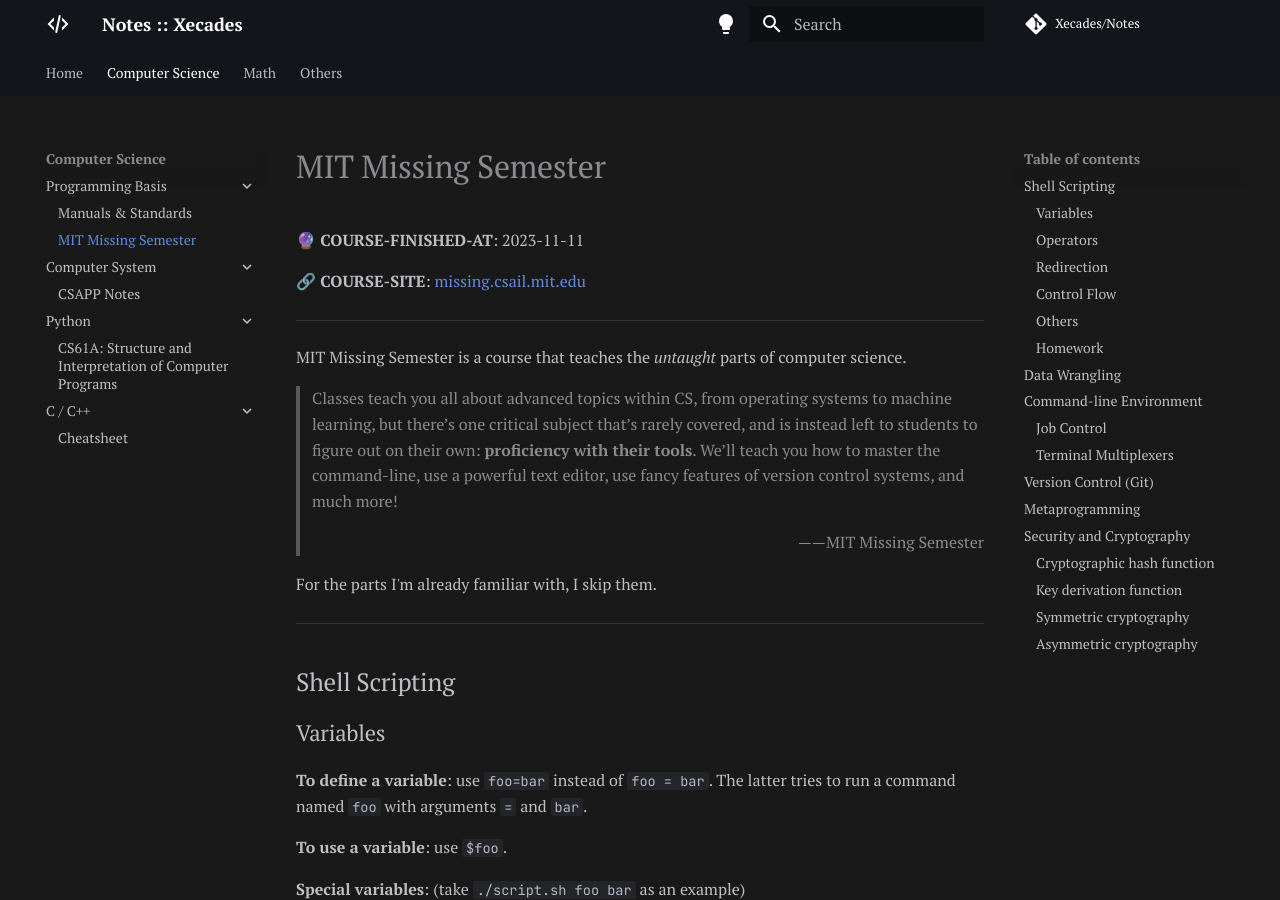
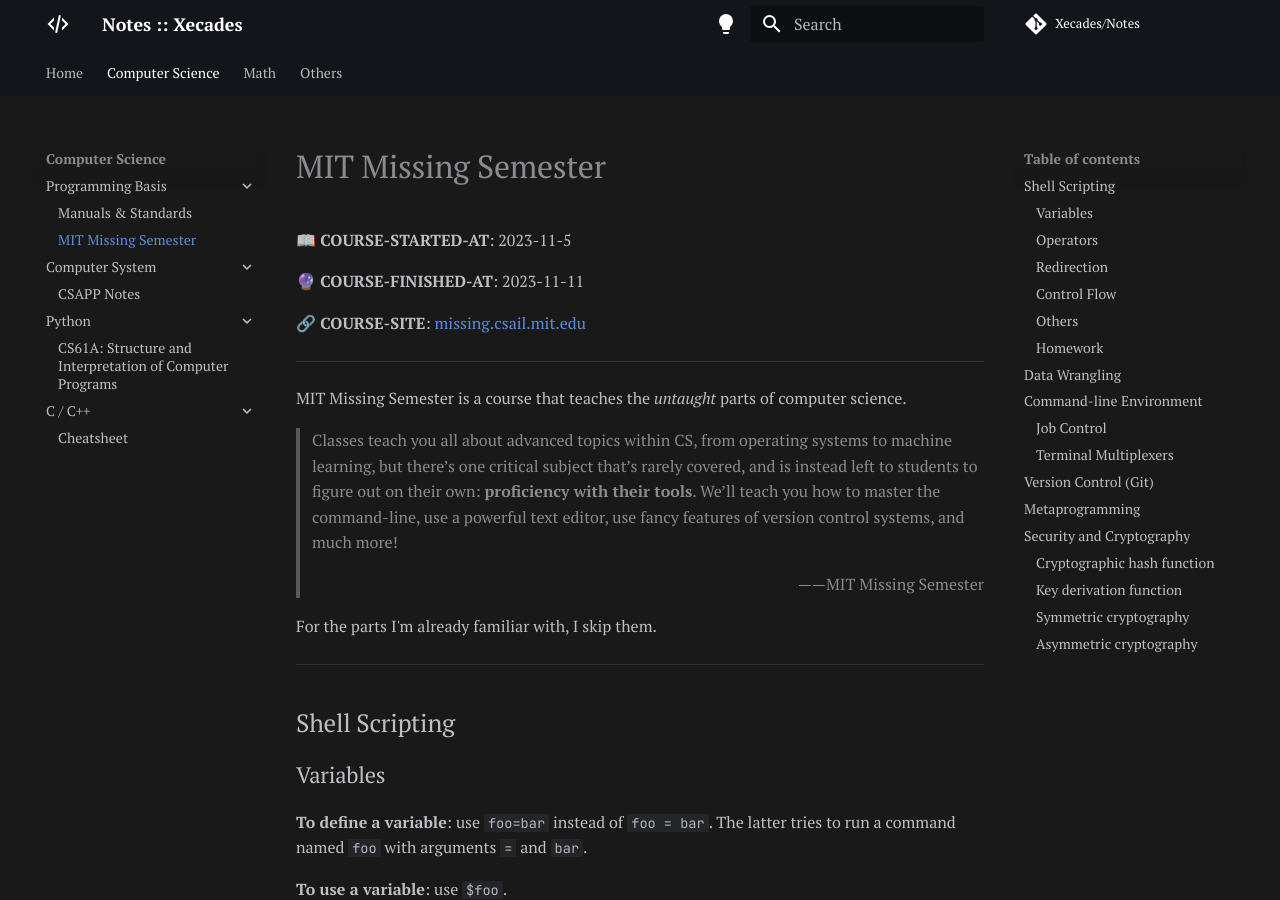
Before and after one commit to Xecades/Notes, an MkDocs documentation site: the page built from docs/cs/basis/mit-missing-semester.md, in a window 1280 px wide and 900 px high. Built offline with MkDocs 1.6.1 and Material for MkDocs 9.7.7, drawn with Linux system fonts in a browser that asks for light colours; comment, search, counter and statistics services are not loaded.

Commit message:
docs: add course starting date

```diff
--- a/docs/cs/basis/mit-missing-semester.md
+++ b/docs/cs/basis/mit-missing-semester.md
@@ -1,4 +1,6 @@
 # MIT Missing Semester
+
+**📖 COURSE-STARTED-AT**: 2023-11-5
 
 **🔮 COURSE-FINISHED-AT**: 2023-11-11
 
```
Also changed, not shown: docs/cs/py/cs61a.md (+2 -0 lines).
